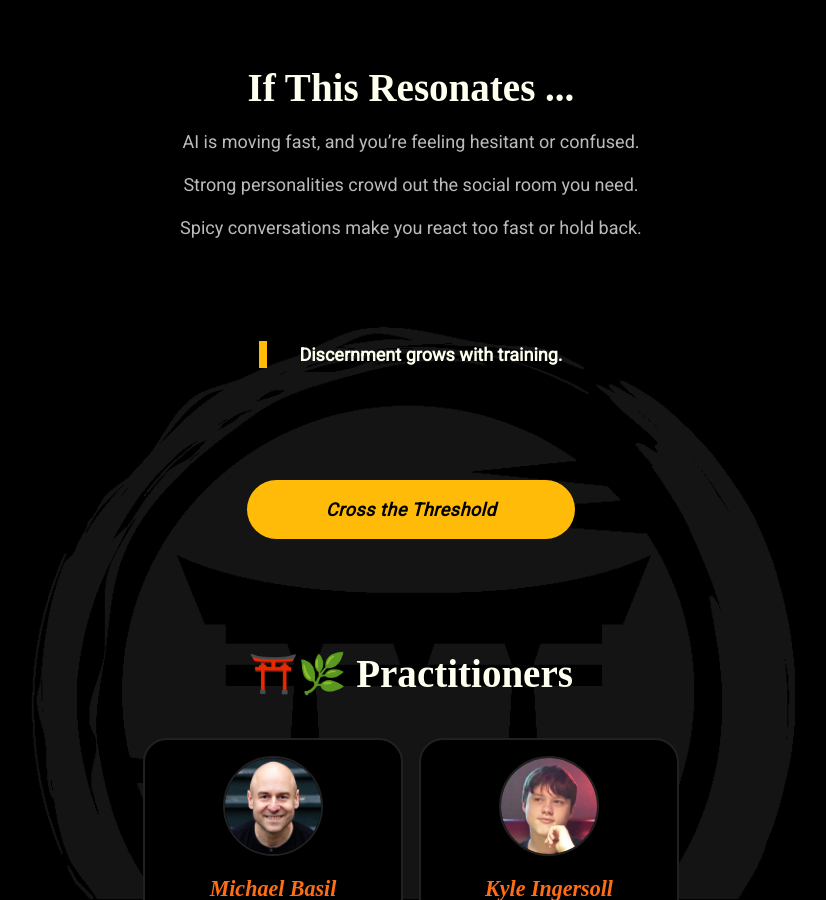
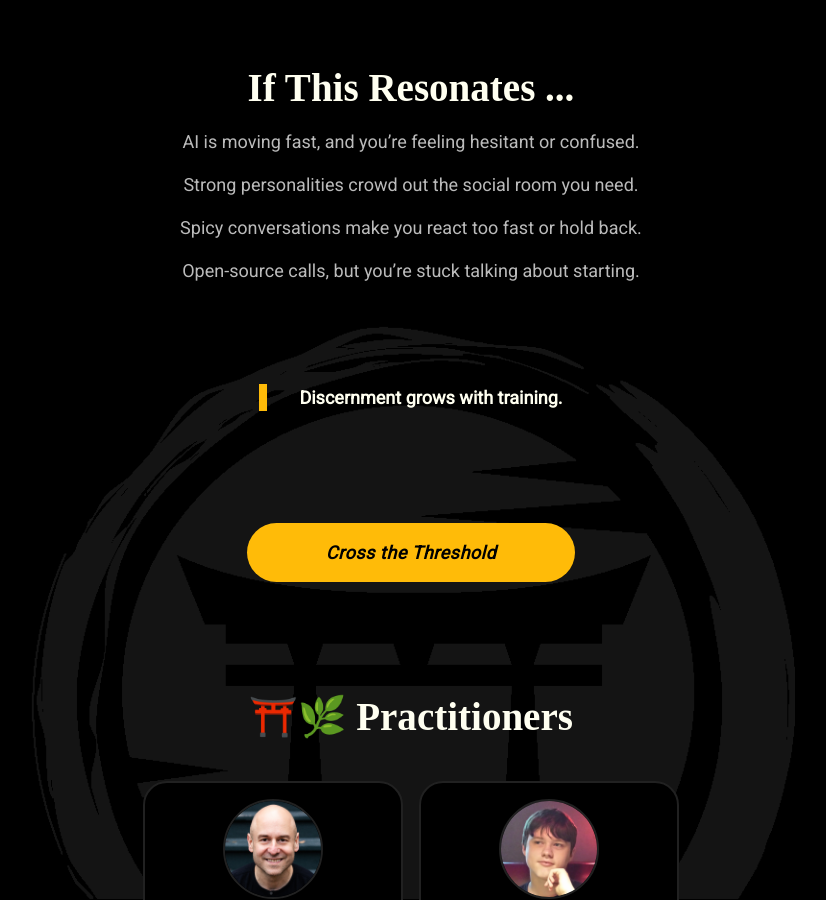
Before and after one commit to mindset-dojo/mindset-dojo.github.io, a Jekyll site: the page built from mission.md, in a window 1280 px wide and 900 px high, scrolled down 1162 px. Shown: the whole window, without its empty margins (229-1055 px from the left). Built offline with Jekyll 4.4.1, drawn with Linux system fonts in a browser that asks for light colours; some web fonts are replaced.

Commit message:
refactor(page): mission resonation invitation themes

```diff
--- a/_data/sections/mission.yaml
+++ b/_data/sections/mission.yaml
@@ -42,6 +42,7 @@ sections:
         - "AI is moving fast, and you’re feeling hesitant or confused."
         - "Strong personalities crowd out the social room you need."
         - "Spicy conversations make you react too fast or hold back."
+        - "Open-source calls, but you’re stuck talking about starting."
   - type: quote
     data:
       text: "Discernment grows with training."
```
